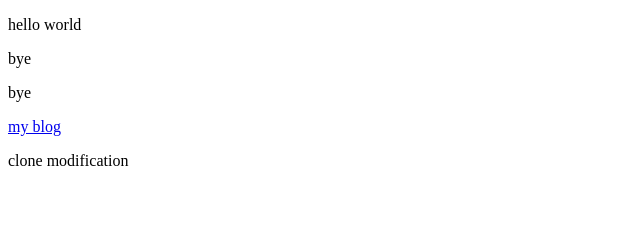
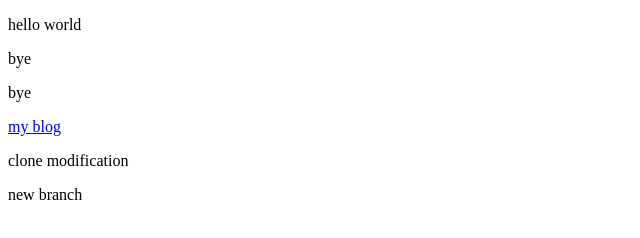
Before and after one commit to johncardona1992/learning_git, a plain HTML site: page index.html in a window 1280 px wide. Shown: the full height of the page, 0-640 px from the left. Drawn offline with Linux system fonts and the light colour scheme.

Commit message:
new branch

```diff
--- a/index.html
+++ b/index.html
@@ -17,4 +17,9 @@
     </div>
     <div><p>clone modification</p></div>
 </body>
+<footer>
+    <div>
+        <p>new branch</p>
+    </div>
+</footer>
 </html>
```
